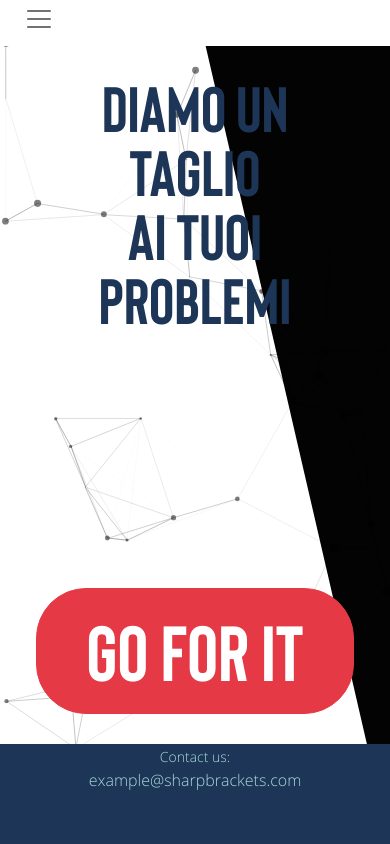
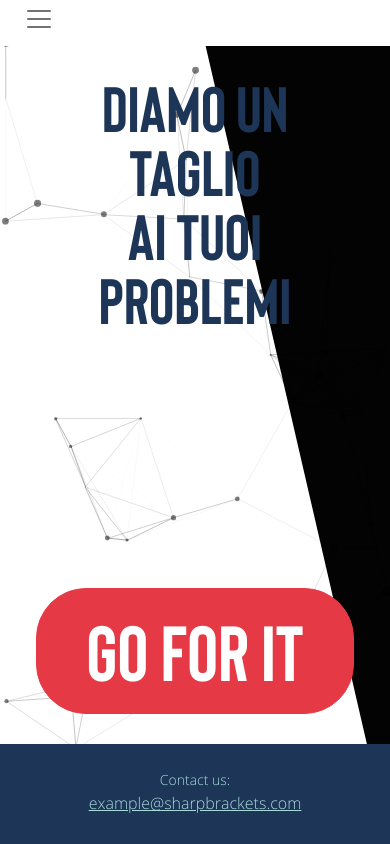
Before and after one commit to Mike3285/sharp_brackets, a Django app: page / in a window 390 px wide. Run offline with Django 3.2, Linux system fonts and the light colour scheme; some libraries are stand-ins or nearby versions.

Commit message:
footer fix

```diff
--- a/templates/components/footer.html
+++ b/templates/components/footer.html
@@ -3,7 +3,7 @@
     <!-- Copyright -->
     <div class="container-fluid">
         <div class="row">
-            <div class="col-6 footer-mail">
+            <div class="col-6 col-sm-12 footer-mail d-md-flex flex-md-column justify-content-md-center align-content-md-center">
                 <small class="text-lightblue pt-2">Contact us:</small>
                 <p class="text-lightblue">
                     <a class="text-lightblue" href="mailto:example@gmail.com">example@sharpbrackets.com</a>
--- a/website/static/css/heavybrush.css
+++ b/website/static/css/heavybrush.css
@@ -18,6 +18,14 @@
 
     .main-text.text-secondary {
         font-size: 4em !important;
+    }
+
+    .col-6.footer-mail {
+        margin:6% auto;
+    }
+
+    .text-lightblue[href = "mailto:example@gmail.com"] {
+        text-decoration: underline;
     }
 }
 
```
